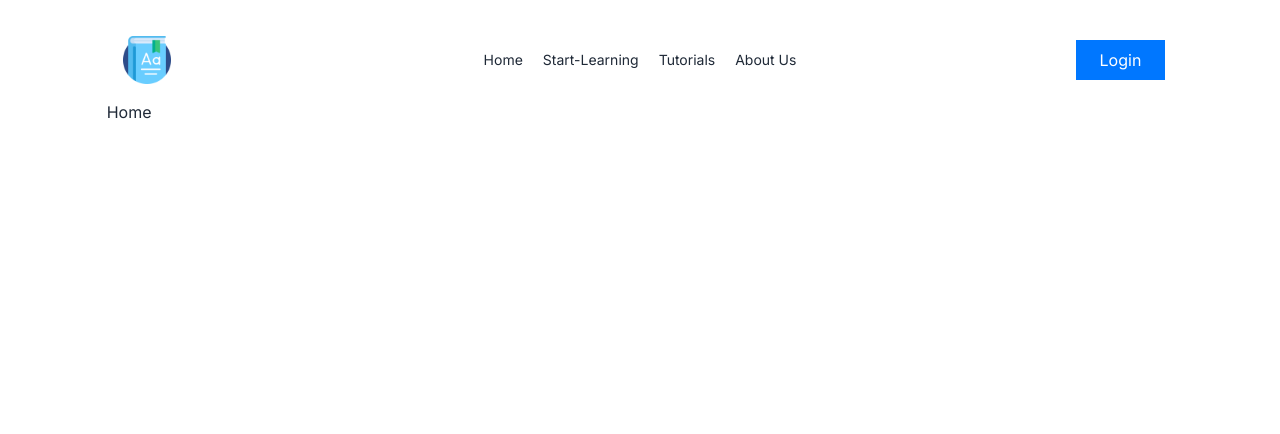
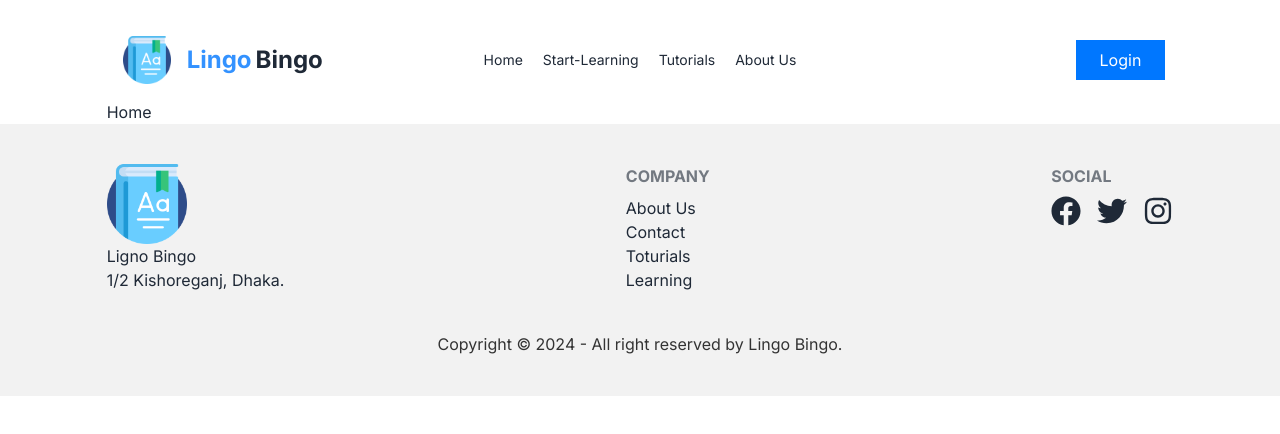
Before and after one commit to Jakaria030/lingo-bingo, a React (Vite) app: page / in a window 1280 px wide. Shown: the top 434 px of the page. Built offline with nearby package versions, Linux system fonts and the light colour scheme; no server answers.

Commit message:
Footer section added

```diff
--- /dev/null
+++ b/src/components/Footer.jsx
@@ -0,0 +1,49 @@
+import { FaFacebook, FaInstagram, FaTwitter } from "react-icons/fa";
+import logo from "../assets/logo.png";
+import { Link } from "react-router-dom";
+
+
+const Footer = () => {
+    return (
+        <footer className="bg-base-200 pt-10">
+            <div className="w-11/12 sm:w-10/12 mx-auto flex flex-col sm:flex-row gap-5 sm:justify-between text-base-content">
+
+                <aside className="flex flex-col items-center sm:items-start">
+                    <img className="size-20" src={logo} alt="" />
+                    <p className="text-center sm:text-left">
+                        Ligno Bingo
+                        <br />
+                        1/2 Kishoreganj, Dhaka.
+                    </p>
+                </aside>
+
+                <nav className="flex flex-col items-center sm:items-start">
+                    <h6 className="footer-title to-txtColor">Company</h6>
+                    <a className="link link-hover to-txtColor">About Us</a>
+                    <a className="link link-hover to-txtColor">Contact</a>
+                    <a className="link link-hover to-txtColor">Toturials</a>
+                    <a className="link link-hover to-txtColor">Learning</a>
+                </nav>
+
+                <nav className="flex flex-col items-center sm:items-start">
+                    <h6 className="footer-title">Social</h6>
+                    <div className="grid grid-flow-col gap-4">
+                        <Link>
+                            <FaFacebook className="text-3xl"></FaFacebook>
+                        </Link>
+                        <Link>
+                            <FaTwitter className="text-3xl"></FaTwitter>
+                        </Link>
+                        <Link>
+                            <FaInstagram className="text-3xl"></FaInstagram>
+                        </Link>
+                    </div>
+                </nav>
+            </div>
+
+            <p className="text-center my-10 pb-10 text-txtColor mx-3">Copyright © {new Date().getFullYear()} - All right reserved by Lingo Bingo.</p>
+        </footer>
+    );
+};
+
+export default Footer;
--- a/src/components/Navbar.jsx
+++ b/src/components/Navbar.jsx
@@ -35,8 +35,9 @@ const Navbar = () => {
                         {links}
                     </ul>
                 </div>
-                <Link to="/" className="size-16 hidden sm:flex">
-                    <img className="w-full p-2" src={logo} />
+                <Link to="/" className="size-16 flex items-center">
+                    <img className="w-full p-2 hidden sm:flex" src={logo} />
+                    <h2 className="flex gap-1 text-2xl font-bold ml-2"><span className="text-primary/80">Lingo</span> <span>Bingo</span></h2>
                 </Link>
             </div>
 
--- a/src/layoutes/MainLayout.jsx
+++ b/src/layoutes/MainLayout.jsx
@@ -1,6 +1,7 @@
 import { Outlet } from "react-router-dom";
 import Header from "../components/Header";
 import Navbar from "../components/Navbar";
+import Footer from "../components/Footer";
 
 const MainLayout = () => {
     return (
@@ -16,6 +17,11 @@ const MainLayout = () => {
             <main >
                 <Outlet></Outlet>
             </main>
+
+            {/* Footer section */}
+            <footer>
+                <Footer></Footer>
+            </footer>
         </div>
     );
 };
```
